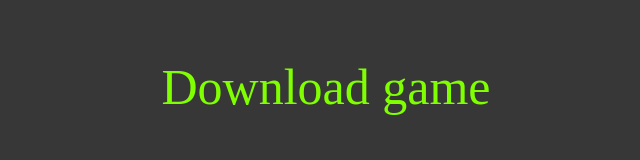
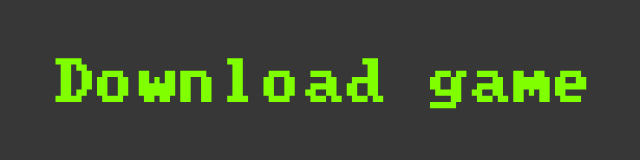
Before and after one commit to StudentsMakeGames/StudentsMakeGames.github.io, a plain HTML site: page Download.html in a window 1280 px wide. Shown: the whole page, without its empty margins (314-954 px from the left). Drawn offline with Linux system fonts and the light colour scheme.

Commit message:
Update Screens.css

```diff
--- a/Screens.css
+++ b/Screens.css
@@ -35,6 +35,7 @@ body
 
 .startbutton
 {
+    font-family:"GameOver";
     height: 1.5cm;
     font-size: 50px;
     display: block;
```
